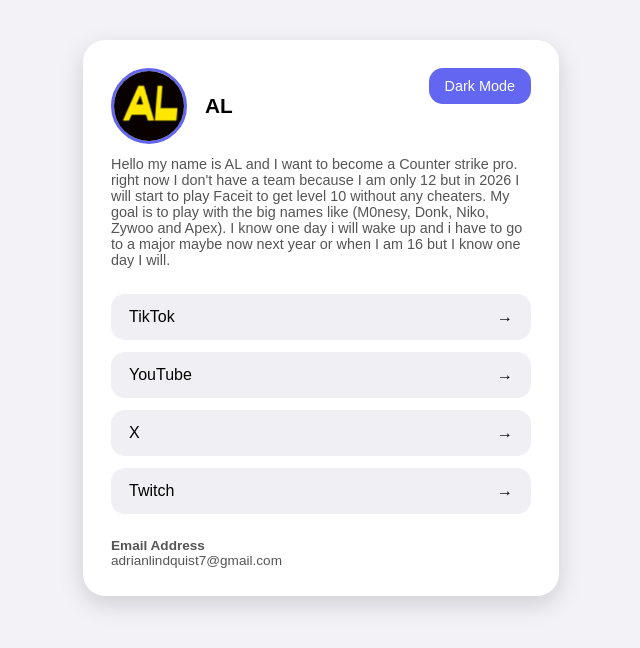
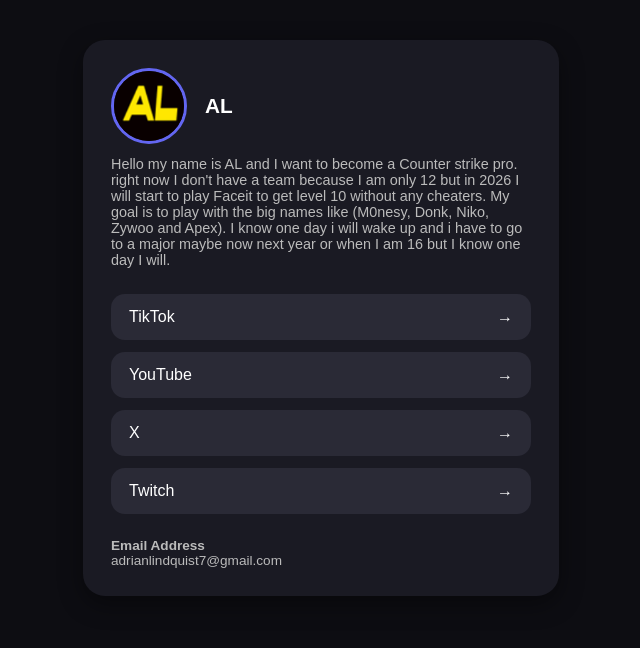
Before and after one commit to AL-cs2/AL, a plain HTML site: page index.html in a window 1280 px wide. Shown: the whole page, without its empty margins (319-959 px from the left). Drawn offline with Linux system fonts and the light colour scheme.

Commit message:
Update index.html

```diff
--- a/index.html
+++ b/index.html
@@ -7,20 +7,30 @@
 
   <style>
     :root {
-      --bg: #f3f3f7;
-      --card-bg: #fff;
-      --text: #000;
-      --subtext: #555;
-      --link-bg: #f0f0f4;
-    }
-
-    body.dark {
       --bg: #0d0d12;
       --card-bg: #1a1a23;
       --text: #ffffff;
       --subtext: #bbbbbb;
       --link-bg: #2a2a36;
     }
+
+  .link-item {
+  text-decoration: none;
+  padding: 14px 18px;
+  background: #6366f1;        /* ← Purple button background */
+  border-radius: 14px;
+  display: flex;
+  justify-content: space-between;
+  align-items: center;
+  color: #ffffff;             /* Make text white for better contrast */
+  transition: transform 0.15s ease, background 0.3s ease;
+}
+
+.link-item:hover {
+  transform: translateY(-3px);
+  background: #5758d6;        /* Slightly darker purple on hover */
+}
+
 
     body {
       margin: 0;
@@ -29,7 +39,7 @@
       display: flex;
       justify-content: center;
       padding: 40px 20px;
-      transition: background 0.3s ease, color 0.3s ease;
+      color: var(--text);
     }
 
     .card {
@@ -38,21 +48,7 @@
       max-width: 420px;
       border-radius: 22px;
       padding: 28px;
-      box-shadow: 0 8px 25px rgba(0, 0, 0, 0.15);
-      transition: background 0.3s ease;
-      color: var(--text);
-    }
-
-    .theme-toggle {
-      cursor: pointer;
-      background: #6366f1;
-      color: white;
-      border: none;
-      padding: 10px 16px;
-      border-radius: 14px;
-      font-size: 0.9rem;
-      float: right;
-      margin-bottom: 15px;
+      box-shadow: 0 8px 25px rgba(0, 0, 0, 0.4);
     }
 
     .profile {
@@ -72,6 +68,7 @@
     .name {
       font-size: 1.3rem;
       font-weight: bold;
+      color: var(--text);
     }
 
     .handle {
@@ -101,7 +98,7 @@
       justify-content: space-between;
       align-items: center;
       color: var(--text);
-      transition: transform 0.15s ease, background 0.3s ease, color 0.3s ease;
+      transition: transform 0.15s ease;
     }
 
     .link-item:hover {
@@ -110,8 +107,6 @@
 
     .small-info {
       margin-top: 24px;
-      display: flex;
-      justify-content: space-between;
       font-size: 0.85rem;
       color: var(--subtext);
     }
@@ -120,8 +115,6 @@
 
 <body>
   <div class="card">
-
-    <button class="theme-toggle" id="themeBtn">Dark Mode</button>
 
     <div class="profile">
       <img src="LOGO.png" alt="avatar" />
@@ -154,36 +147,10 @@
     </div>
 
     <div class="small-info">
-      <div>
-        <strong>Email Address</strong><br />
-        adrianlindquist7@gmail.com
-      </div>
+      <strong>Email Address</strong><br />
+      adrianlindquist7@gmail.com
     </div>
 
   </div>
-
-  <script>
-    const btn = document.getElementById("themeBtn");
-    const body = document.body;
-
-    // Load saved theme
-    if (localStorage.getItem("theme") === "dark") {
-      body.classList.add("dark");
-      btn.textContent = "Light Mode";
-    }
-
-    btn.addEventListener("click", () => {
-      body.classList.toggle("dark");
-
-      if (body.classList.contains("dark")) {
-        localStorage.setItem("theme", "dark");
-        btn.textContent = "Light Mode";
-      } else {
-        localStorage.setItem("theme", "light");
-        btn.textContent = "Dark Mode";
-      }
-    });
-  </script>
-
 </body>
 </html>
```
